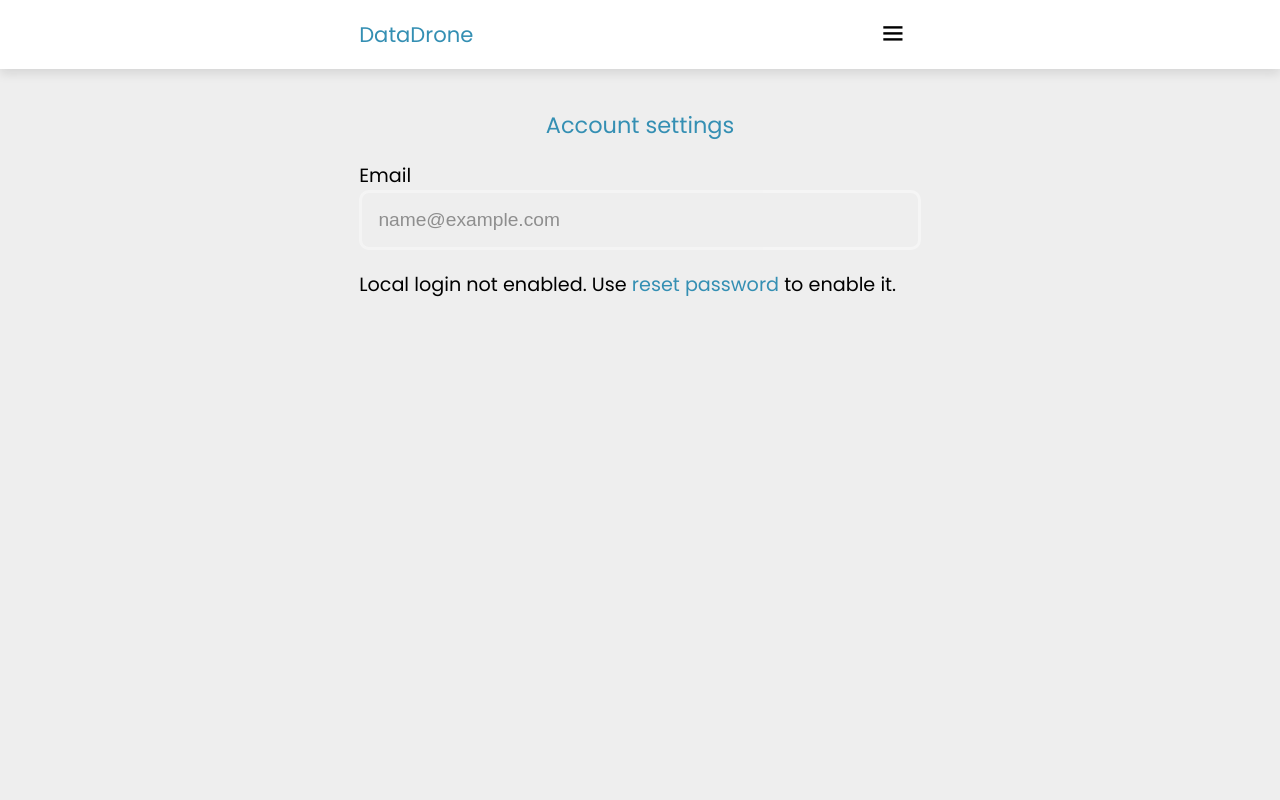
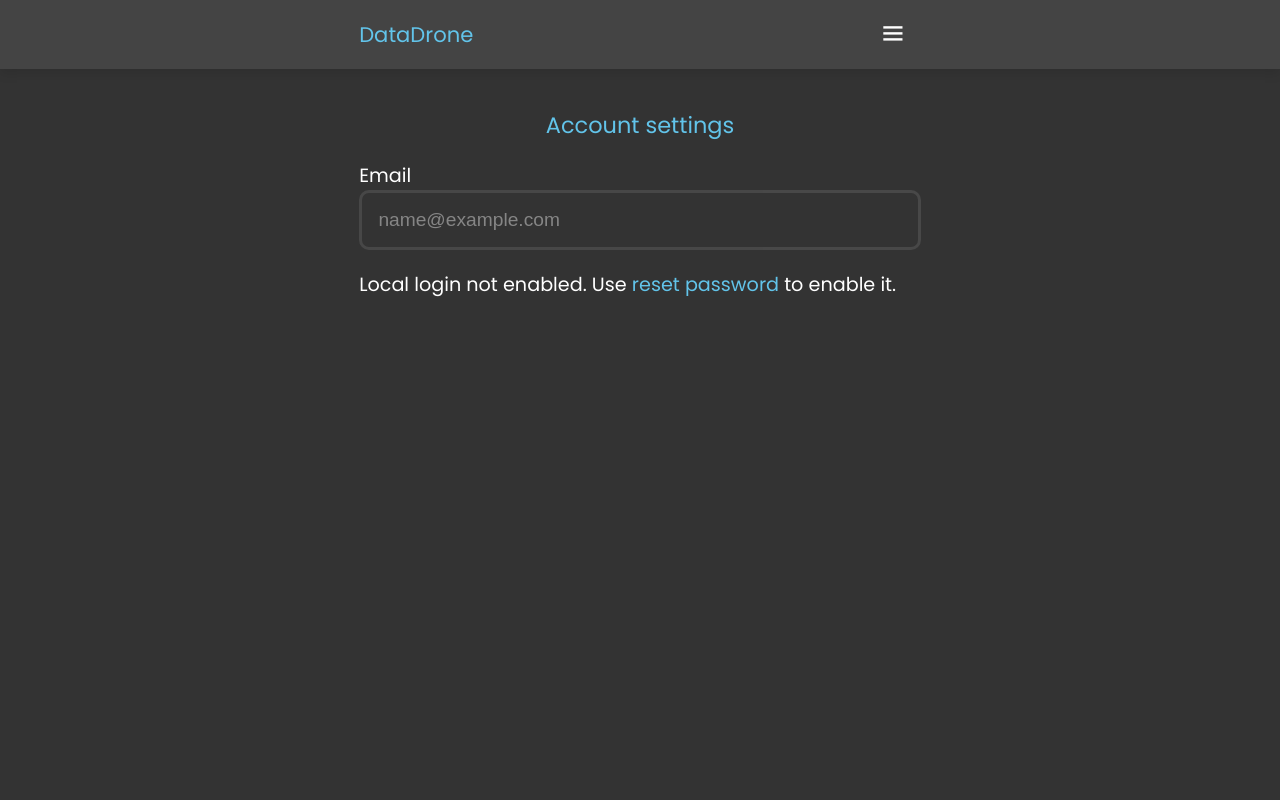
Before and after one commit to SamuelRosander/datadrone, a Flask app: page /user/account in a window 1280 px wide. Run offline with Flask 3, Linux system fonts and the light colour scheme; the visitor is signed in with stand-in values (Sample User, id 1).

Commit message:
Remove light mode

```diff
--- a/datadrone/static/style.css
+++ b/datadrone/static/style.css
@@ -15,34 +15,12 @@
     --btn-hover-color: #555;
     --btn-delete-color: #AD3232;
     --btn-delete-hover-color: #CF2828;
-    --flash-success-color: #70b8d5;
+    --flash-success-color: #70d597;
     --flash-message-color: #a170d5;
     --flash-warning-color: #ad9032;
     --flash-error-color: #AD3232;
     --animation-speed: 0.2s;
     --max-width: 600px;
-}
-
-@media (prefers-color-scheme: light) {
-    :root {
-        --bg-color: #eee;
-        --navbar-color: #fff;
-        --card-bg-color: #fff;
-        --card-bg-color-secondary: #eee;
-        --bar-bg-color: #e8e8e8;
-        --text-color: #000;
-        --text-color-inverted: #fff;
-        --form-border-color: #fff;
-        --main-color: #348fb3;
-        --main-color-hover: #4ba3c6;
-        --btn-hover-color: #f5f5f5;
-        --btn-delete-color: #F08784;
-        --btn-delete-hover-color: #E05C5C;
-        --flash-success-color: #9dbdde;
-        --flash-message-color: #bd9dde;
-        --flash-warning-color: #d2b862;
-        --flash-error-color: #F08784;
-    }
 }
 
 * {
```
